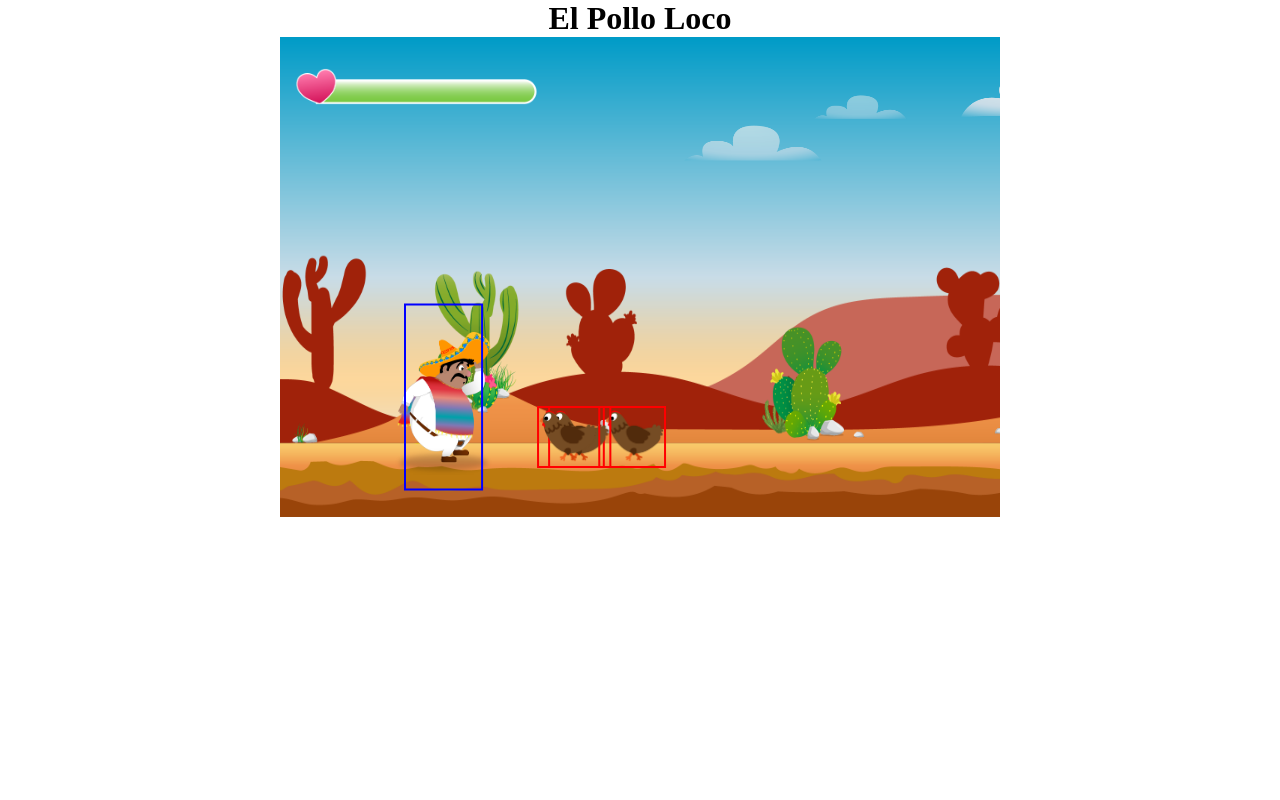
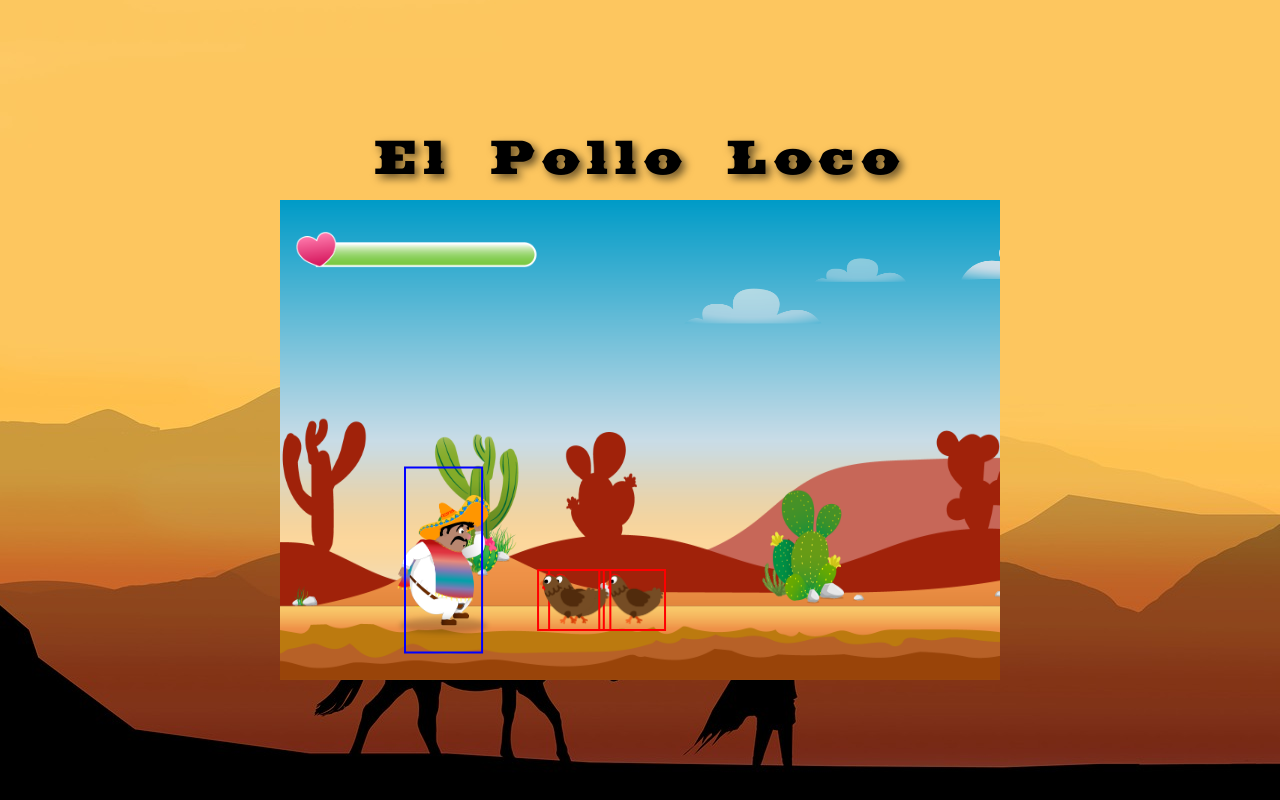
Before and after one commit to StefanHellerDev/El-Pollo-Loco, a plain HTML site: page index.html in a window 1280 px wide. Drawn offline with Linux system fonts and the light colour scheme; animation ran at ten frames a second.

Commit message:
feat: background and font

```diff
--- a/index.html
+++ b/index.html
@@ -9,8 +9,8 @@
   <title>El Pollo Loco</title>
 
   <link rel="stylesheet" href="./styles/standard.css">
+  <link rel="stylesheet" href="./styles/assets.css">
   <link rel="stylesheet" href="./style.css">
-  <link rel="stylesheet" href="./styles/assets.css">
 
 
   <script src="./classes/drawable-object.class.js"></script>
--- a/style.css
+++ b/style.css
@@ -1,7 +1,19 @@
 body {
+  font-family: 'saddlebag', sans-serif;
   display: flex;
   flex-direction: column;
   align-items: center;
+  justify-content: center;
+  min-height: 100vh;
+  background-image: url('img/horse_bg.jpg');
+  background-position: center;
+}
+
+h1 {
+  font-size: 64px;
+  letter-spacing: 5px;
+  text-shadow: 4px 4px 8px rgba(0, 0, 0, 0.6);
+  padding-bottom: 10px;
 }
 
 canvas {
--- a/styles/assets.css
+++ b/styles/assets.css
@@ -0,0 +1,6 @@
+@font-face {
+  font-family: 'saddlebag';
+  src: url('../fonts/Saddlebag.ttf') format('truetype');
+  font-weight: normal;
+  font-style: normal;
+}
```
Also changed, not shown: fonts/Saddlebag.ttf (added), img/horse_bg.jpg (added).
